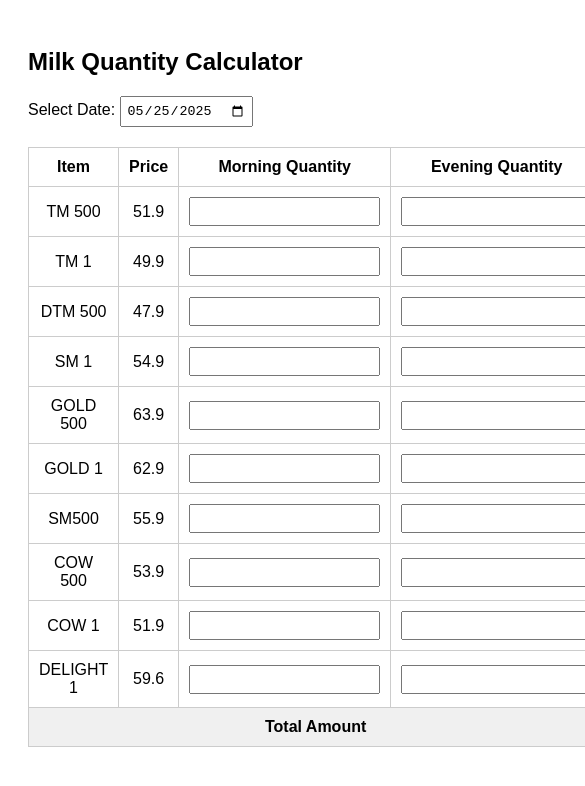
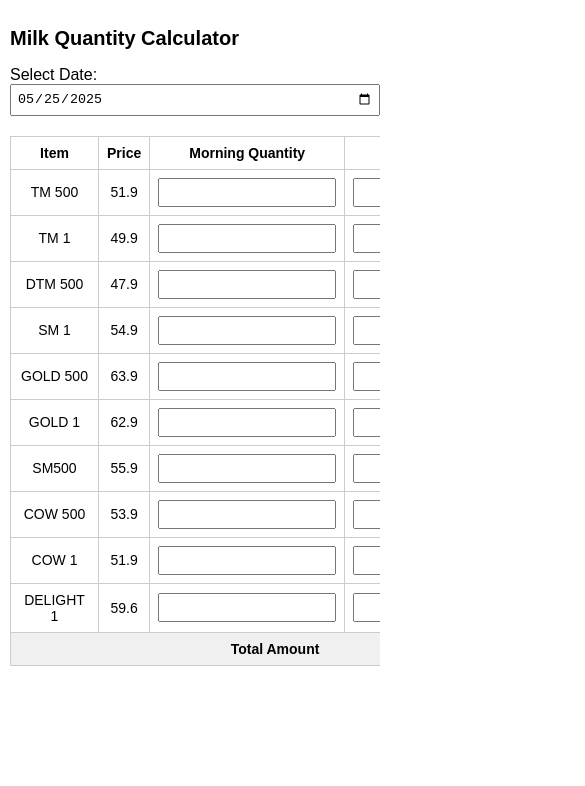
Before and after one commit to manoj1st/milkapp, a plain HTML site: page index1.html in a window 390 px wide. Shown: the top 786 px of the page, 585 px wide, since content can reach past the window. Drawn offline with Linux system fonts and the light colour scheme.

Commit message:
Update index1.html

```diff
--- a/index1.html
+++ b/index1.html
@@ -8,11 +8,16 @@
     body {
       font-family: Arial, sans-serif;
       padding: 20px;
+      margin: 0;
+    }
+    .table-wrapper {
+      overflow-x: auto;
     }
     table {
       width: 100%;
       border-collapse: collapse;
       margin-top: 20px;
+      min-width: 600px;
     }
     th, td {
       border: 1px solid #ccc;
@@ -21,10 +26,24 @@
     }
     input[type="number"], input[type="date"] {
       padding: 5px;
+      width: 100%;
+      box-sizing: border-box;
     }
     tfoot td {
       font-weight: bold;
       background-color: #f0f0f0;
+    }
+    @media (max-width: 600px) {
+      body {
+        padding: 10px;
+      }
+      th, td {
+        padding: 8px;
+        font-size: 14px;
+      }
+      h2 {
+        font-size: 20px;
+      }
     }
   </style>
 </head>
@@ -35,6 +54,7 @@
   <label for="date-picker">Select Date: </label>
   <input type="date" id="date-picker" />
 
+  <div class="table-wrapper">
     <table>
       <thead>
         <tr>
@@ -53,6 +73,7 @@
         </tr>
       </tfoot>
     </table>
+  </div>
 
   <script>
     const items = [
@@ -143,7 +164,6 @@
       }
     });
 
-    // Set default date to today
     const today = new Date().toISOString().split("T")[0];
     datePicker.value = today;
     loadData(today);
```
Lines whose indentation alone changed are shown as unchanged.
